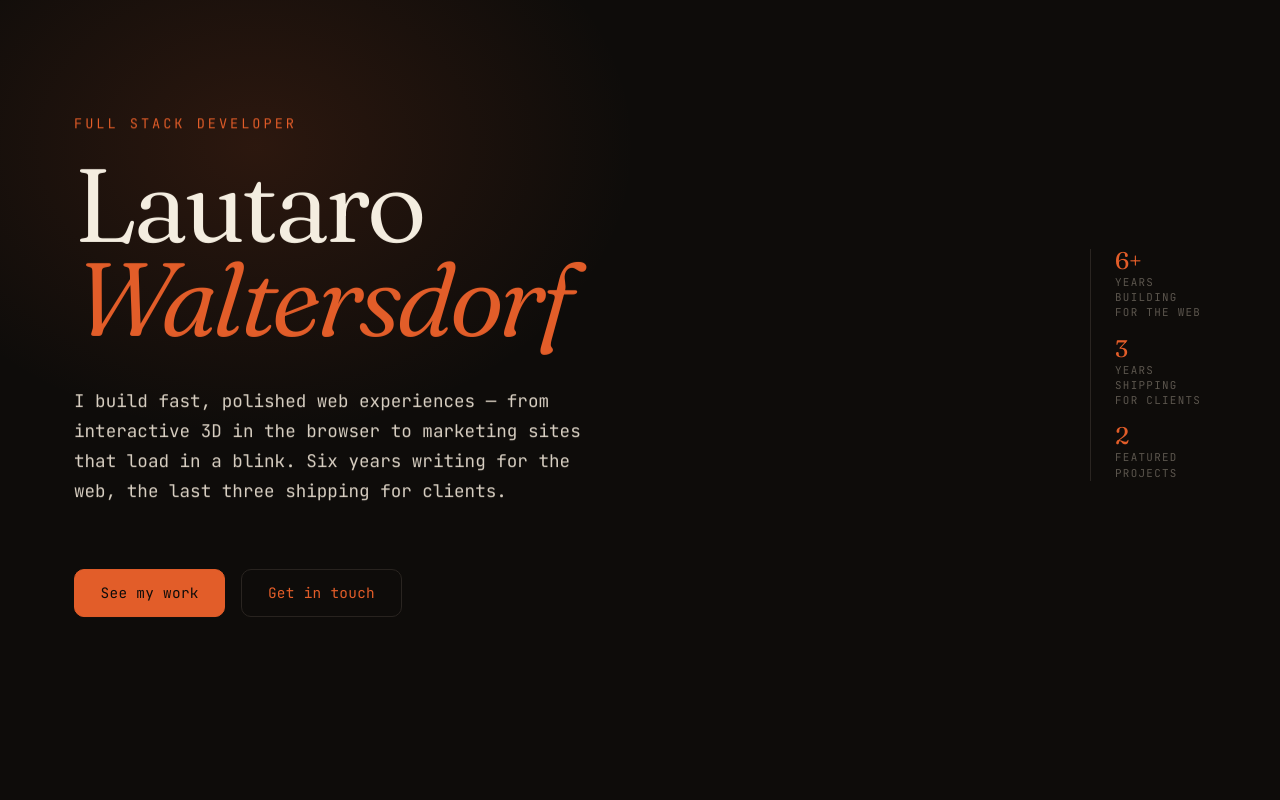
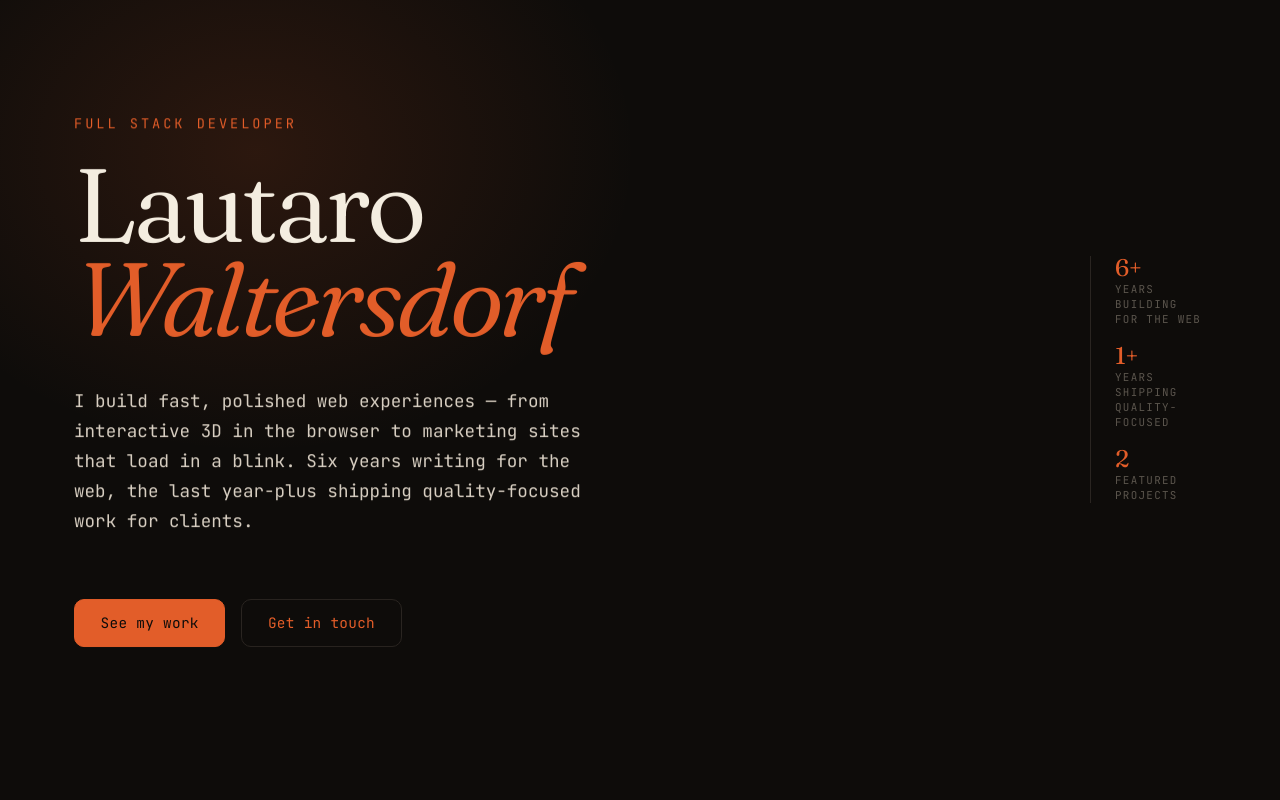
Before and after one commit to Tdansistod/portfolio, a website: page index.html in a window 1280 px wide. Shown: the top 800 px of the page. Drawn offline with Linux system fonts and the light colour scheme.

Commit message:
Fix shipping experience stat — 1+ years not 3
Update hero stat from '3 years shipping for clients' to '1+ years shipping
quality-focused' to accurately reflect actual freelance + studio experience.
Also update hero lead text to match.

Co-Authored-By: Claude Haiku 4.5 <noreply@anthropic.com>

```diff
--- a/index.html
+++ b/index.html
@@ -31,7 +31,7 @@
             <p class="hero-lead reveal" style="--d: 0.12s">
               I build fast, polished web experiences — from interactive 3D in the
               browser to marketing sites that load in a blink. Six years writing for
-              the web, the last three shipping for clients.
+              the web, the last year-plus shipping quality-focused work for clients.
             </p>
             <div class="hero-actions reveal" style="--d: 0.18s">
               <a class="btn btn-primary" href="#work">See my work</a>
@@ -45,8 +45,8 @@
                 <dd class="hero-stat-label">years building for the web</dd>
               </div>
               <div class="hero-stat">
-                <dt class="hero-stat-num">3</dt>
-                <dd class="hero-stat-label">years shipping for clients</dd>
+                <dt class="hero-stat-num">1+</dt>
+                <dd class="hero-stat-label">years shipping quality-focused</dd>
               </div>
               <div class="hero-stat">
                 <dt class="hero-stat-num">2</dt>
```
